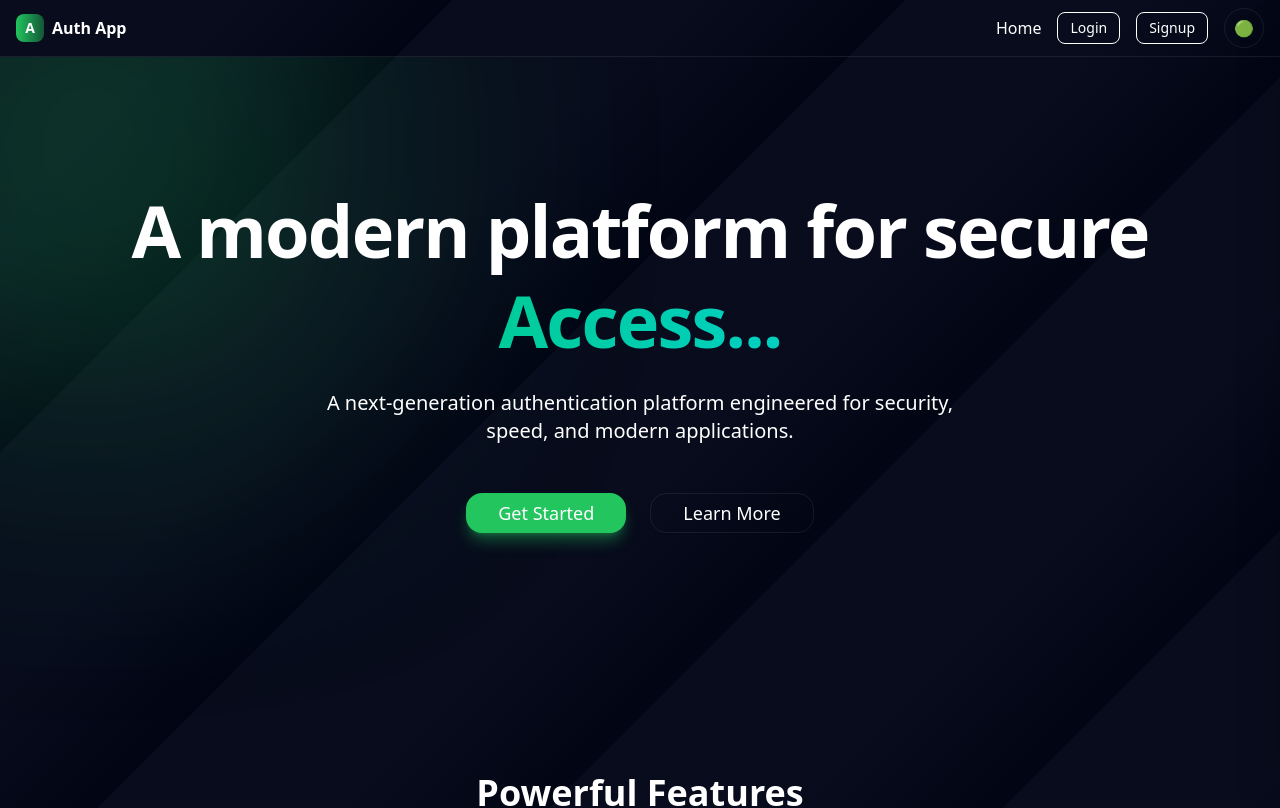
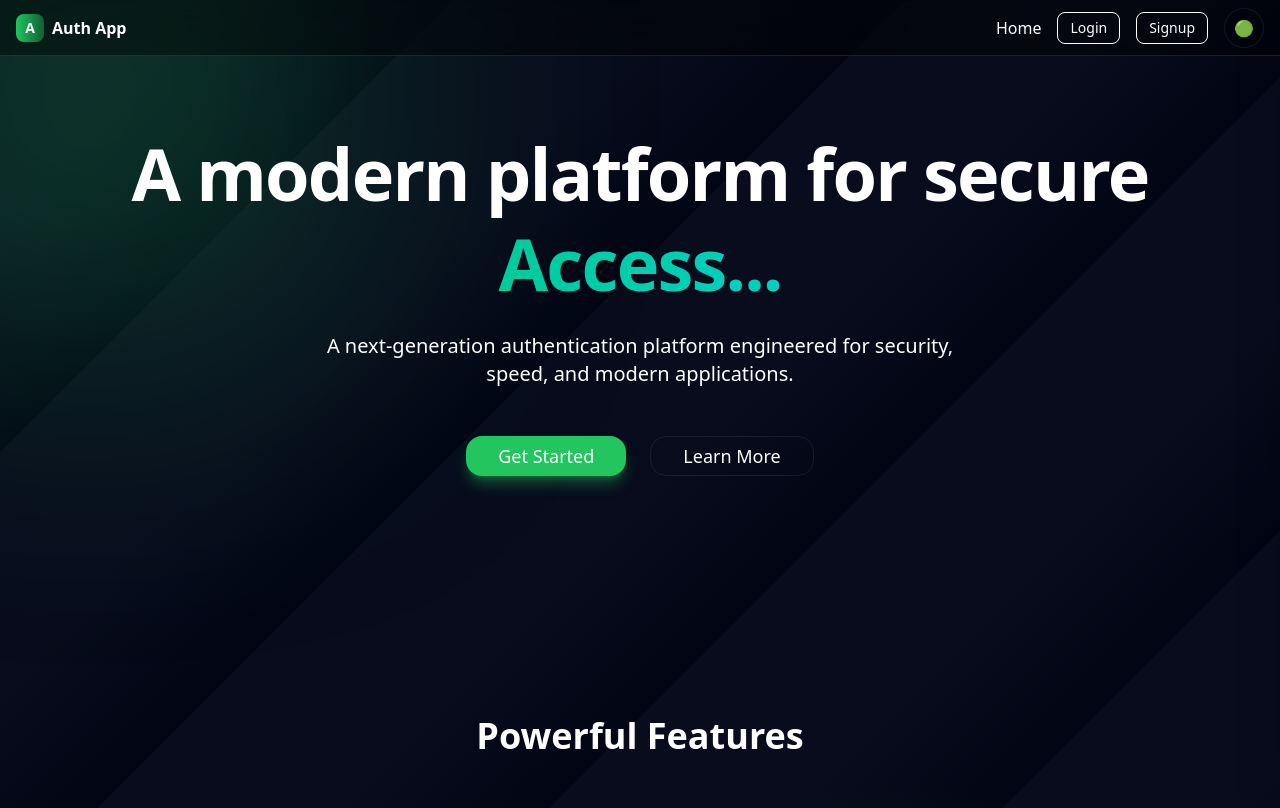
Before and after one commit to akashjena9208/auth_frontend, a React (Vite) app: page / in a window 1280 px wide. Shown: the top 808 px of the page. Built offline with nearby package versions, Linux system fonts and the light colour scheme.

Commit message:
fixed the nav bar

```diff
--- a/src/components/Navbar.tsx
+++ b/src/components/Navbar.tsx
@@ -197,6 +197,30 @@ import useAuth from "@/auth/store";
 export default function Navbar() {
   const [open, setOpen] = useState(false);
   const [theme, setTheme] = useState("theme-1");
+  useEffect(() => {
+  if (open) {
+    // lock scroll
+    document.documentElement.style.overflow = "hidden";
+    document.body.style.overflow = "hidden";
+    document.body.style.position = "fixed";
+    document.body.style.width = "100%";
+  } else {
+    // unlock scroll
+    document.documentElement.style.overflow = "";
+    document.body.style.overflow = "";
+    document.body.style.position = "";
+    document.body.style.width = "";
+  }
+
+  return () => {
+    document.documentElement.style.overflow = "";
+    document.body.style.overflow = "";
+    document.body.style.position = "";
+    document.body.style.width = "";
+  };
+}, [open]);
+
+
 
   const checkLogin = useAuth((s) => s.checkLogin);
   const user = useAuth((s) => s.user);
@@ -227,7 +251,18 @@ export default function Navbar() {
   return (
     <>
       {/* ================= TOP NAVBAR ================= */}
-      <nav className="border-b border-border px-4">
+      <nav
+          className="
+            fixed top-0 left-0 right-0
+            z-[999]
+            h-14
+            px-4
+            bg-black/40 backdrop-blur-2xl
+            border-b border-white/10
+          "
+        >
+
+
         <div className="max-w-7xl mx-auto h-14 flex items-center justify-between">
 
           {/* LOGO */}
@@ -303,7 +338,7 @@ export default function Navbar() {
         className={`
           fixed top-0 right-0 z-50 h-full
           w-full sm:w-80
-          bg-white/[0.01] backdrop-blur-[5px]
+          bg-white/[0.01] backdrop-blur-[3px]
           border-l border-white/10
           shadow-2xl
           transform transition-transform duration-300
```
